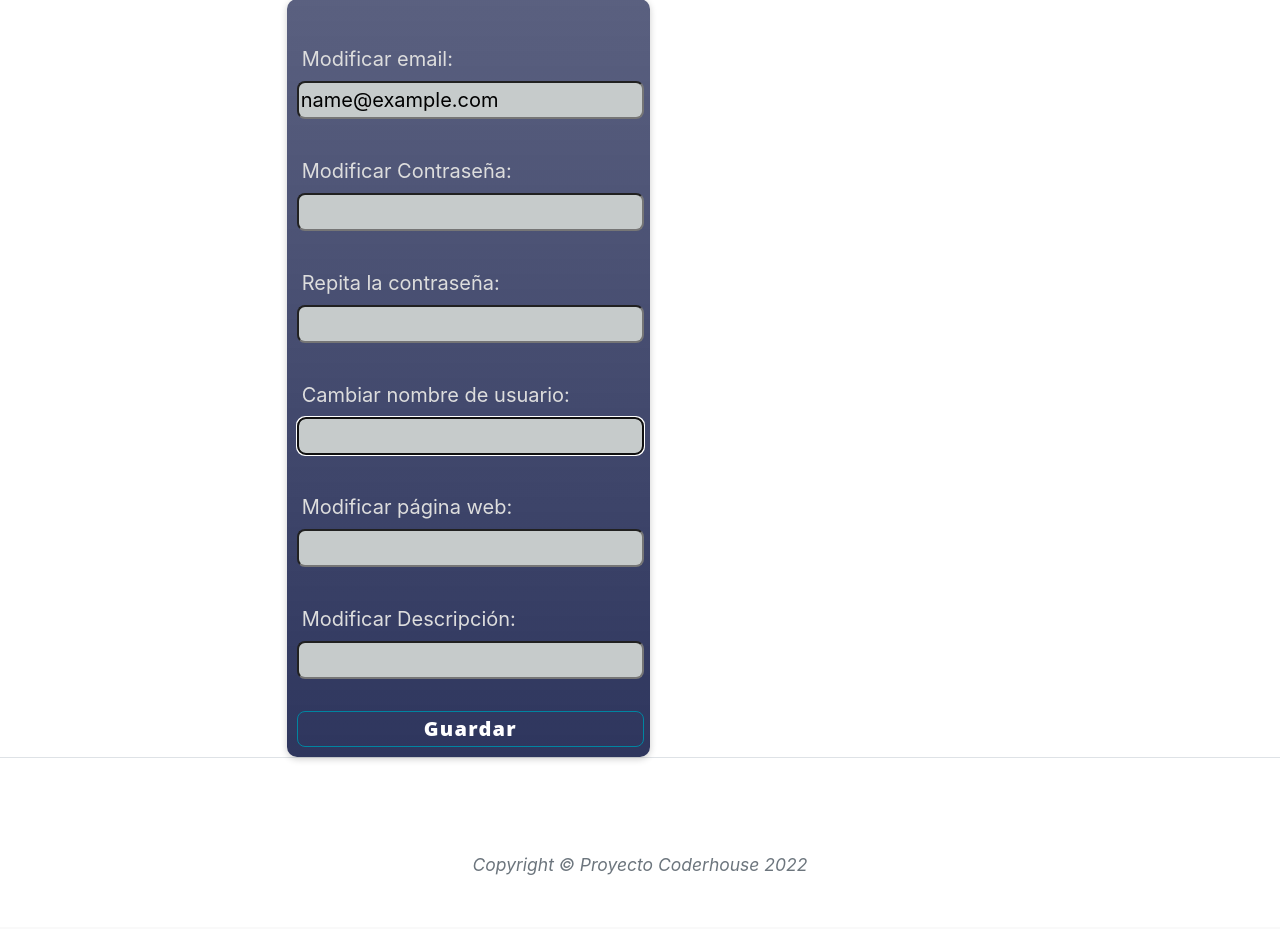
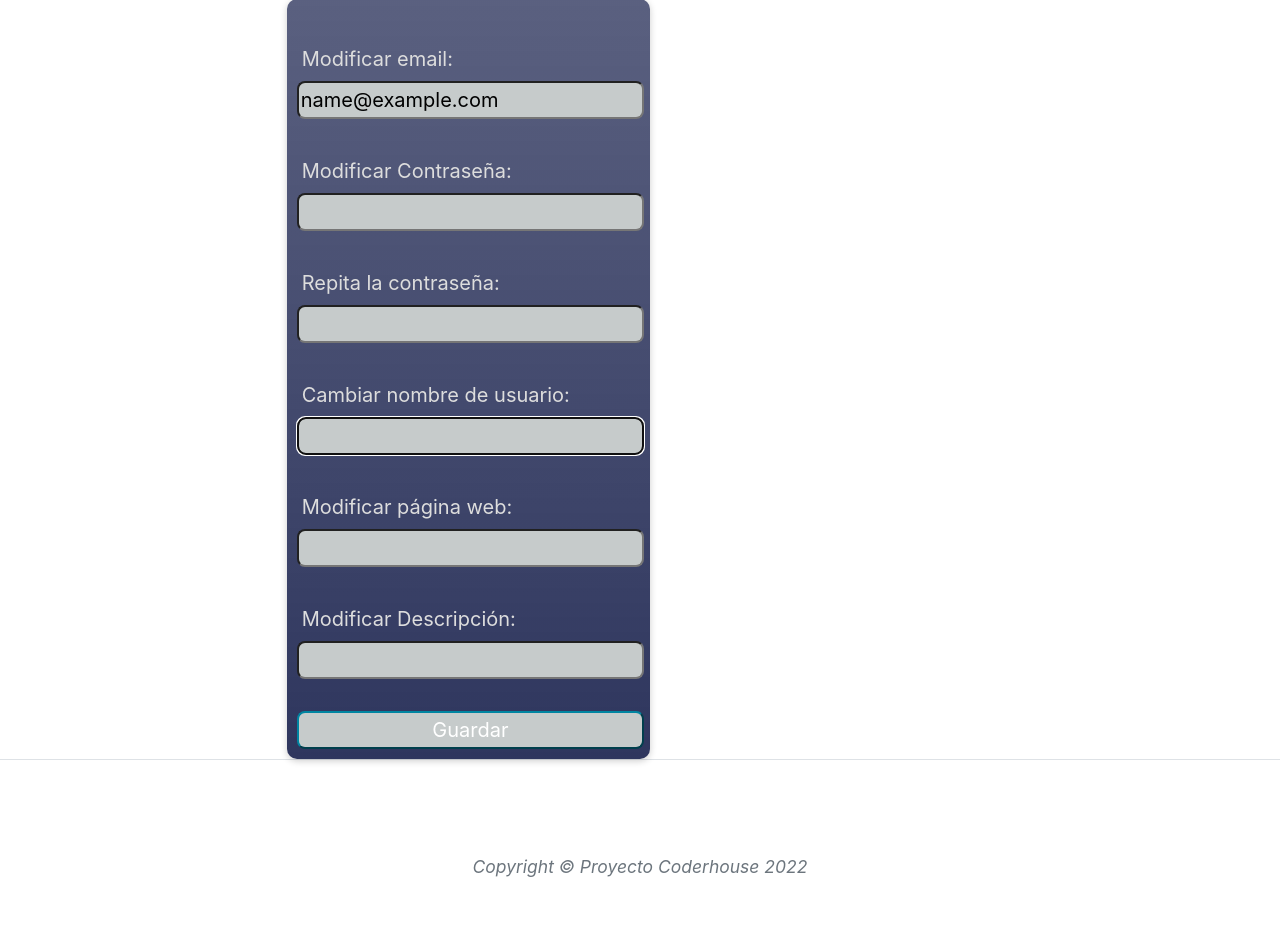
Before and after one commit to ckalvaro/proyecto_django, a Django app: page /AppBlog/editar_usuario/ in a window 1280 px wide. Shown: the part 607-1536 px from the top of the page. Before the commit the page ends 1482 px from the top, so only its background shows below. Run offline with Django 4.2, Linux system fonts and the light colour scheme; the visitor is signed in with stand-in values (Sample User, id 1); data that the repository does not hold is empty; parts of the project's set-up code (start-up, migrations or seed data) failed here and were passed over; some libraries are stand-ins or nearby versions.

Commit message:
correcion de botones en inicio de sesion

```diff
--- a/Stamps/AppBlog/templates/AppBlog/editar_usuario.html
+++ b/Stamps/AppBlog/templates/AppBlog/editar_usuario.html
@@ -29,7 +29,7 @@
 
 
 
-            <input class="btn btn-primary btn-lg px-4 me-sm-3" type="submit" value="Guardar">
+            <input class="btnb btn-primary btn-lg px-4 me-sm-3" type="submit" value="Guardar">
 
         </form>
     </div>
```
